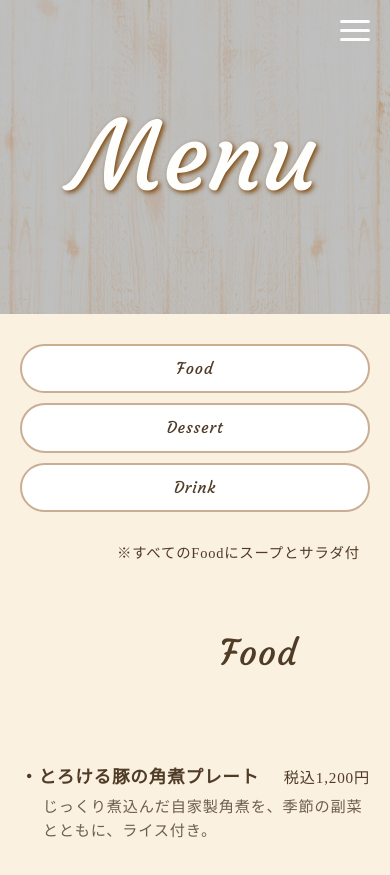
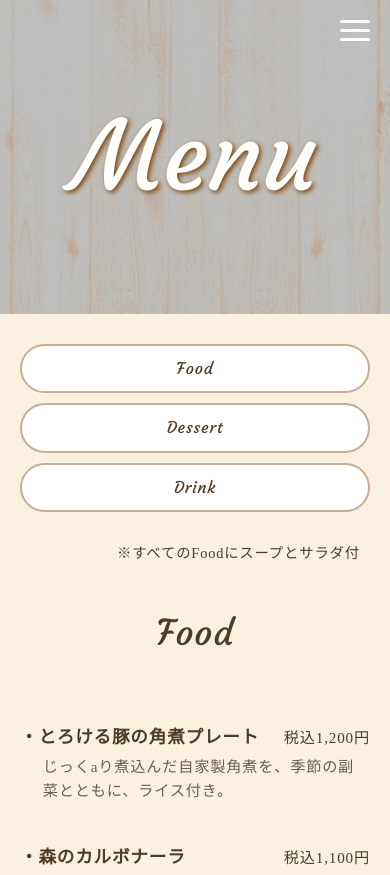
Before and after one commit to miyuki-oyama/cafe-portfolio, a plain HTML site: page menu.html in a window 390 px wide. Shown: the top 875 px of the page. Drawn offline with Linux system fonts and the light colour scheme; a web font is replaced by a local one.

Commit message:
CSS中央寄せ修正

```diff
--- a/menu.css
+++ b/menu.css
@@ -355,7 +355,13 @@ footer {
     font-size: 1rem;
   }
 
-  main {
+.menu-heading {
+    display: block;
+    text-align: center;
+    margin: 40px auto;
+  }
+
+ main {
   margin-left: 0 !important;
   max-width: 100% !important;
   width: 100%;
--- a/menu.html
+++ b/menu.html
@@ -68,7 +68,7 @@
         <dt>・とろける豚の角煮プレート</dt>
         <span class="price">税込1,200円</span>
       </div>
-        <dd>じっくり煮込んだ自家製角煮を、季節の副菜とともに、ライス付き。</dd>
+        <dd>じっくaり煮込んだ自家製角煮を、季節の副菜とともに、ライス付き。</dd>
 
       <div class="menu-item">
         <dt>・森のカルボナーラ</dt>
```
